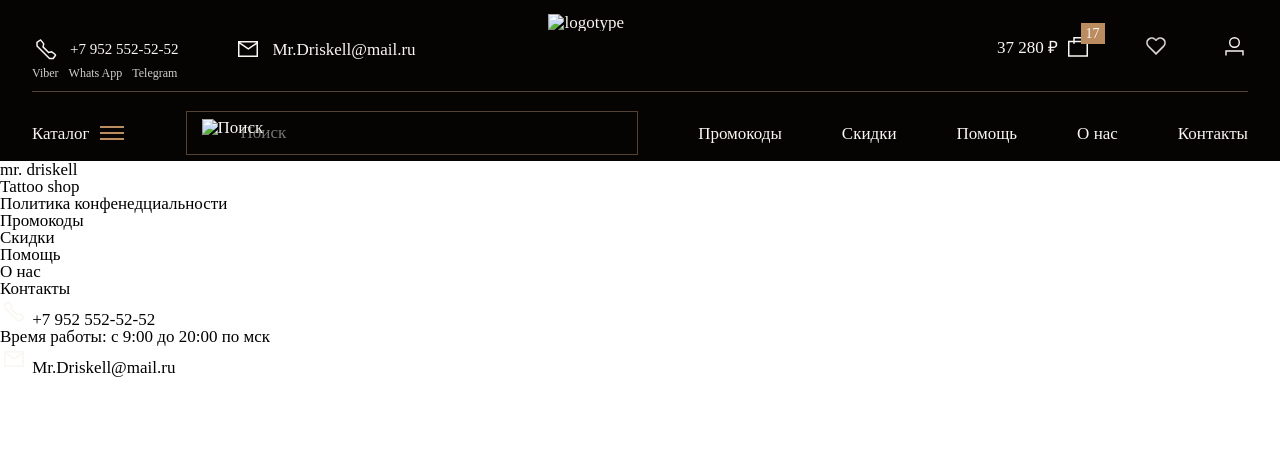
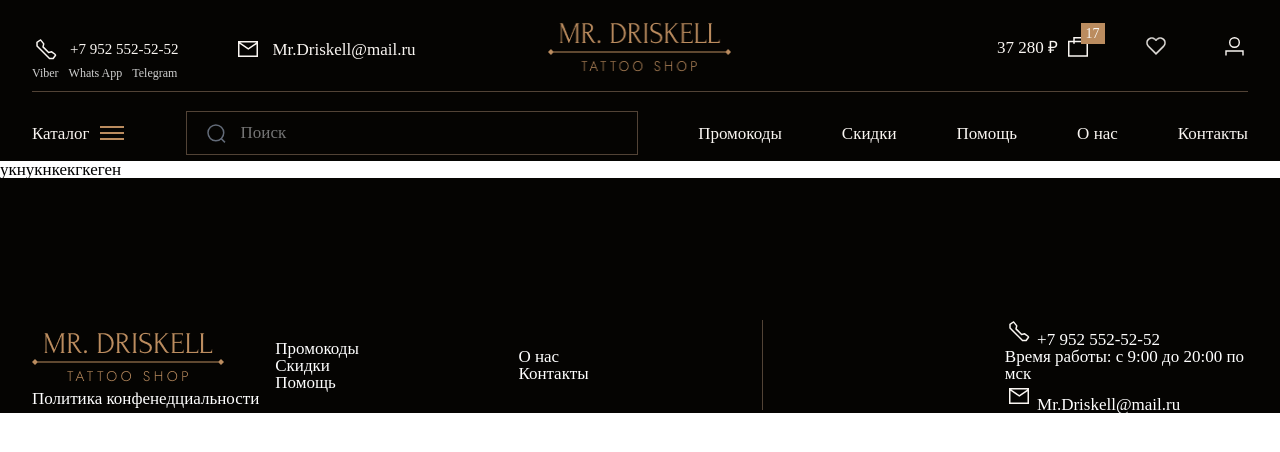
Before and after one commit to Eduard988/tattooShop, a plain HTML site: page index.html in a window 1280 px wide. Drawn offline with Linux system fonts and the light colour scheme.

Commit message:
new text

```diff
--- a/index.html
+++ b/index.html
@@ -41,7 +41,7 @@
                     </div>
                 </div>
                 <div class="header__logo">
-                    <img src="./img/logotype.png" alt="logotype">
+                    <img src="./img/logo.png" alt="logotype">
                 </div>
                 <div class="header__user">
                     <div class="header__basket">
@@ -78,7 +78,7 @@
                 <div class="header__search">
                     <input  class="header__search-input" type="text" placeholder="Поиск">
                     <div class="header__search-icon">
-                        <img src="./img/icon-search.svg" alt="Поиск">
+                        <img src="./img/search.svg" alt="Поиск">
                     </div>
                 </div>
                 <div class="header__nav-list">
@@ -91,40 +91,34 @@
             </div>
         </div>
     </header>
-    <main></main>
+    <main>
+
+
+укнукнкекгкеген
+
+
+    </main>
     <footer class="footer">
+        <div class="footer__content">
             <div class="footer__lside">
-            <div class="footer__policy">
-                <div class="footer__logo logotype">
-                    <div class="logotype__up">
-                        mr. driskell
-                    </div>
-                    <div class="logotype__line"></div>
                 <div class="logotype__down">
-                        Tattoo shop
-                    </div>
+                    <img src="./img/logo.png" alt="logotype">
                 </div>
                 <a class="footer__privacy-policy" href="#">
                     Политика конфенедциальности
                 </a>
             </div>
-            <ul class="footer__nav-list">
-                <li class="footer__nav-item">
-                    <a href="#">Промокоды</a>
-                </li>
-                <li class="footer__nav-item">
-                    <a href="#">Скидки</a>
-                </li>
-                <li class="footer__nav-item">
-                    <a href="#">Помощь</a>
-                </li>
-                <li class="footer__nav-item">
-                    <a href="#">О нас</a>
-                </li>
-                <li class="footer__nav-item">
-                    <a href="#">Контакты</a>
-                </li>
-            </ul>
+            <div class="footer__nav-list">
+                <a class="footer__nav-item" href="#">Промокоды</a>
+                <a class="footer__nav-item" href="#">Скидки</a>
+                <a class="footer__nav-item" href="#">Помощь</a>
+            </div>
+            <div class="footer__nav-list2">
+               <a class="footer__nav-item" href="#">О нас</a>
+               <a class="footer__nav-item" href="#">Контакты</a>
+            </div>
+
+            <div class="footer__line">
             </div>
             <div class="footer__rside">
                 <div class="footer__phone">
@@ -148,6 +142,7 @@
                     <a href="mailto:mr.driskell@mail.ru">Mr.Driskell@mail.ru</a>
                 </div>
             </div>
+        </div>
     </footer>
 </body>
 </html>
--- a/style.css
+++ b/style.css
@@ -165,3 +165,38 @@ body {
 .header__nav-item:hover {
     color: #BB8C5F;
 }
+
+.footer {
+    position: relative;
+
+    background-color: #050402;
+    color: white;
+    padding-top: 139px
+}
+
+.footer__content {
+    max-width: 1216px;
+    margin: 0 auto;
+    display: grid;
+    grid-template-columns: repeat(5, 1fr);
+    align-items: center;
+}
+
+.footer__lside {
+
+}
+
+.footer__nav-list {
+    display: flex;
+    flex-direction: column;
+}
+.footer__line {
+    border-left: 1px solid #524336;
+    height: 90px;
+    position: relative;
+    top: 0;
+}
+.footer__nav-list2 {
+    display: flex;
+    flex-direction: column;
+}
```
Also changed, not shown: img/logo.png (added), img/search.svg (added). Lines whose indentation alone changed are shown as unchanged.
